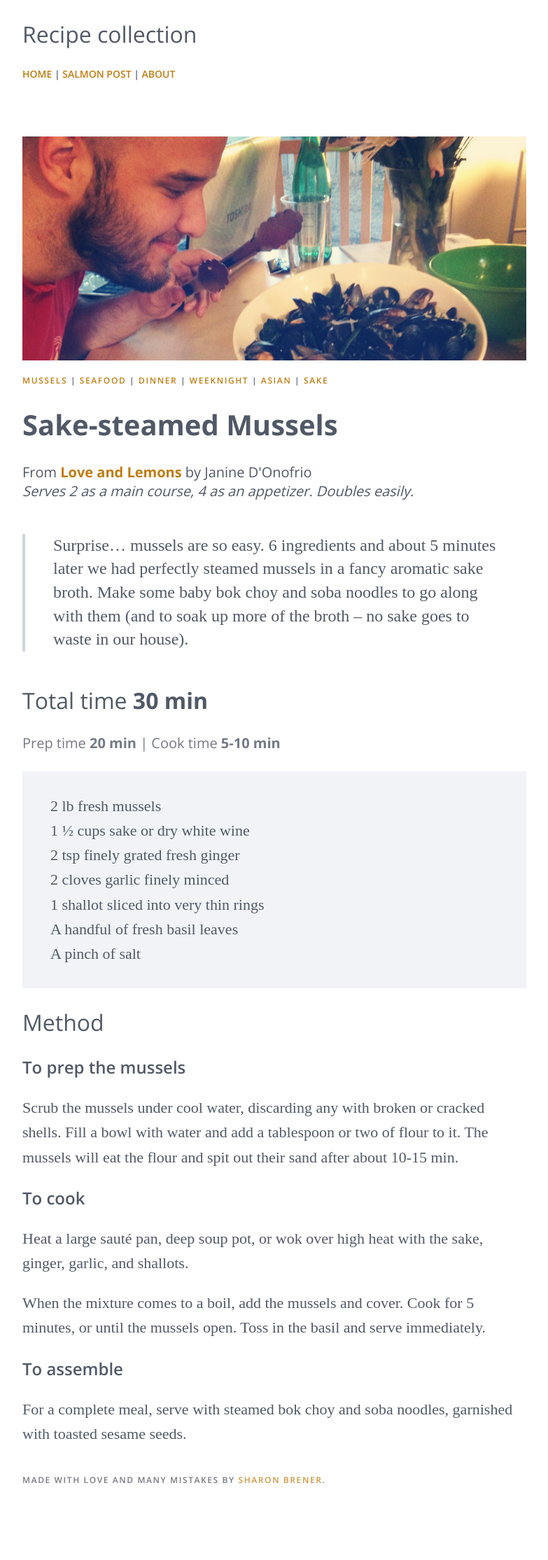
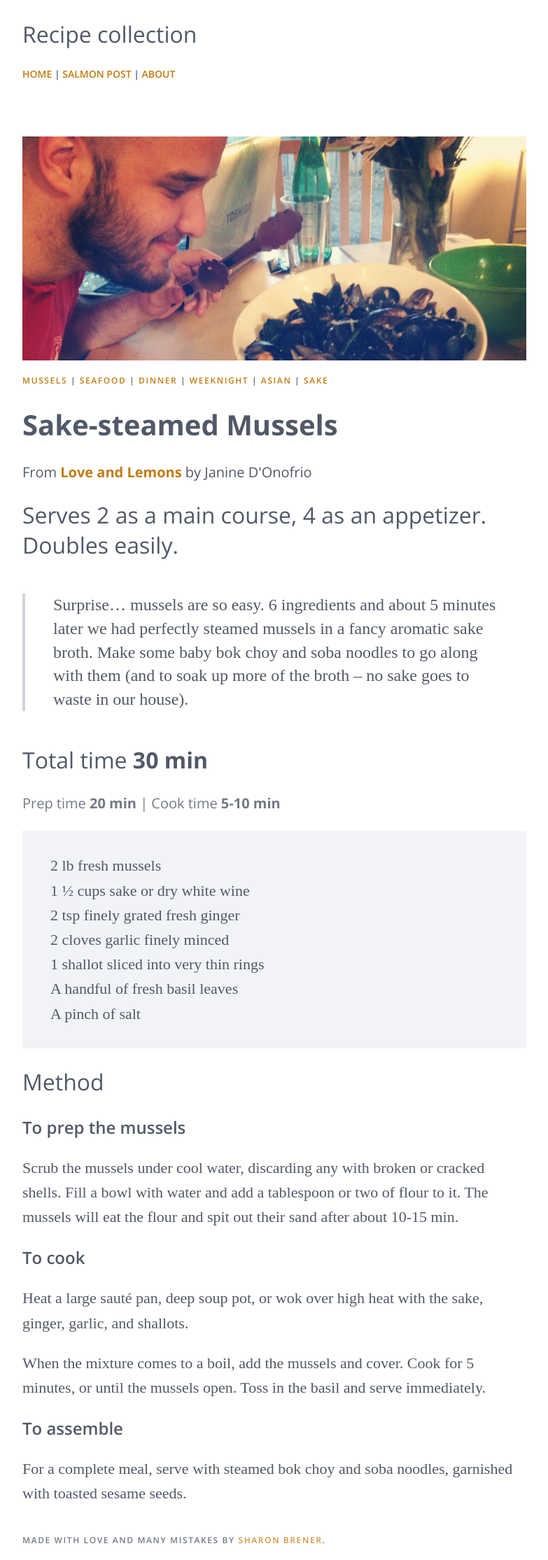
Before and after one commit to scottgallant/recipe-collection, a Jekyll site: the page built from _posts/2017-01-07-sake-steamed-mussels.md, in a window 1280 px wide. Shown: the whole page at 70% size, without its empty margins (248-1031 px from the left). Built offline with Jekyll 4.4.1, drawn with Linux system fonts in a browser that asks for light colours; some web fonts are replaced; before the commit the page ends 2143 px from its top, so only the background shows below that.

Commit message:
separate source and yield into an h2 and h4

```diff
--- a/_layouts/recipe.html
+++ b/_layouts/recipe.html
@@ -39,8 +39,8 @@
 
   <!-- Source and yield -->
 
-      <h4>From <strong><a href="{{ page.sourceURL }}">{{ page.source }}</a></strong> {{ page.sourceAuthor }}
-      <br /><em>{{ page.yield }}</em></h4>
+      <h4>From <strong><a href="{{ page.sourceURL }}">{{ page.source }}</a></strong> {{ page.sourceAuthor }}</h4>
+      <h2>{{ page.yield }}</h2>
 
   <!-- Author + personal quotes -->
 
```
